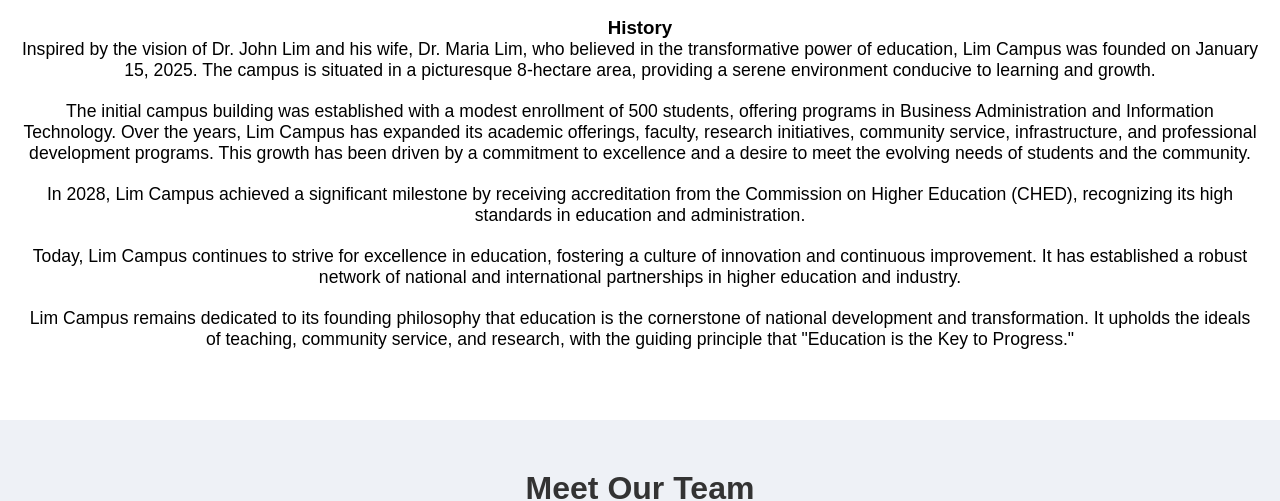
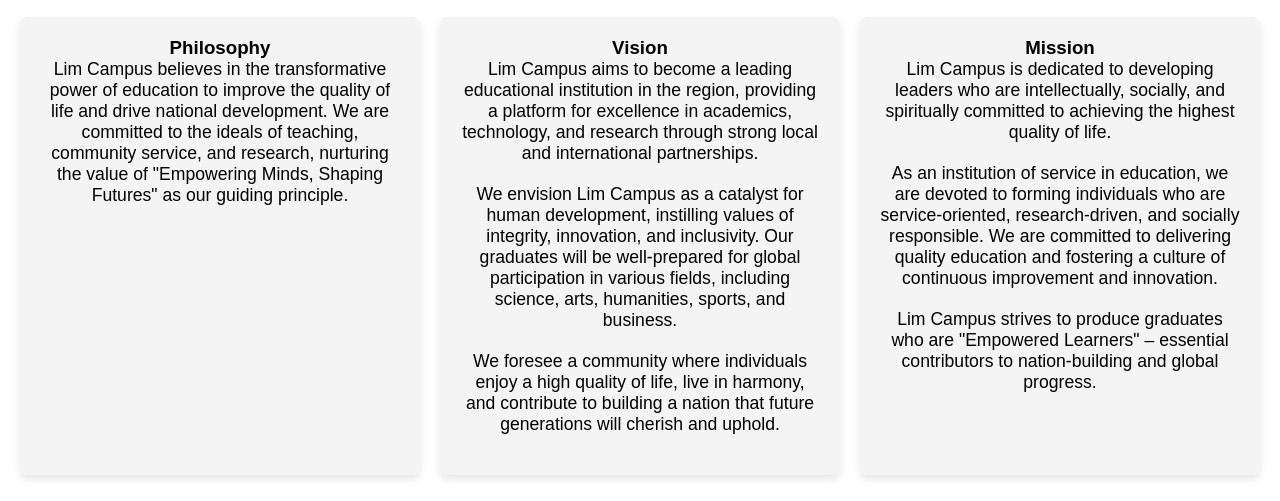
Before and after one commit to rhythm0914/LimCampus, a plain HTML site: page aboutus.html in a window 1280 px wide. Shown: the part 311-812 px from the top of the page. Drawn offline with Linux system fonts and the light colour scheme.

Commit message:
Add files via upload

```diff
--- a/aboutus.html
+++ b/aboutus.html
@@ -39,12 +39,24 @@
 <!-- About Section -->
 <section class="about">
     <h2>About the University</h2>
-    <h3>History</h3>
-    <p>Inspired by the vision of Dr. John Lim and his wife, Dr. Maria Lim, who believed in the transformative power of education, Lim Campus was founded on January 15, 2025. The campus is situated in a picturesque 8-hectare area, providing a serene environment conducive to learning and growth.</p>
-    <p>The initial campus building was established with a modest enrollment of 500 students, offering programs in Business Administration and Information Technology. Over the years, Lim Campus has expanded its academic offerings, faculty, research initiatives, community service, infrastructure, and professional development programs. This growth has been driven by a commitment to excellence and a desire to meet the evolving needs of students and the community.</p>
-    <p>In 2028, Lim Campus achieved a significant milestone by receiving accreditation from the Commission on Higher Education (CHED), recognizing its high standards in education and administration.</p>
-    <p>Today, Lim Campus continues to strive for excellence in education, fostering a culture of innovation and continuous improvement. It has established a robust network of national and international partnerships in higher education and industry.</p>
-    <p>Lim Campus remains dedicated to its founding philosophy that education is the cornerstone of national development and transformation. It upholds the ideals of teaching, community service, and research, with the guiding principle that "Education is the Key to Progress."</p>
+    <div class="about-grid">
+        <div class="about-item">
+           <h3>Philosophy</h3>
+            <p>Lim Campus believes in the transformative power of education to improve the quality of life and drive national development. We are committed to the ideals of teaching, community service, and research, nurturing the value of "Empowering Minds, Shaping Futures" as our guiding principle.</p>
+        </div>
+        <div class="about-item">
+            <h3>Vision</h3>
+            <p>Lim Campus aims to become a leading educational institution in the region, providing a platform for excellence in academics, technology, and research through strong local and international partnerships.</p>
+            <p>We envision Lim Campus as a catalyst for human development, instilling values of integrity, innovation, and inclusivity. Our graduates will be well-prepared for global participation in various fields, including science, arts, humanities, sports, and business.</p>
+            <p>We foresee a community where individuals enjoy a high quality of life, live in harmony, and contribute to building a nation that future generations will cherish and uphold.</p>
+        </div>
+        <div class="about-item">
+            <h3>Mission</h3>
+            <p>Lim Campus is dedicated to developing leaders who are intellectually, socially, and spiritually committed to achieving the highest quality of life.</p>
+            <p>As an institution of service in education, we are devoted to forming individuals who are service-oriented, research-driven, and socially responsible. We are committed to delivering quality education and fostering a culture of continuous improvement and innovation.</p>
+            <p>Lim Campus strives to produce graduates who are "Empowered Learners" – essential contributors to nation-building and global progress.</p>
+        </div>
+    </div>
 </section>
 
 <!-- Meet the Team -->
@@ -73,6 +85,7 @@
 <section class="cta">
     <h2>Join Us Today!</h2>
     <p>Be part of a growing community that values education and innovation.</p>
+
     <a href="contactus.html"><button class="login">Contact Us</button></a>
 </section>
 
--- a/styles.css
+++ b/styles.css
@@ -172,6 +172,29 @@ footer {
     border-radius: 8px;
     width: 250px;
     box-shadow: 0px 4px 8px rgba(0, 0, 0, 0.2);
+}
+/* About Section */
+.about {
+    padding: 50px 20px;
+    background-color: white;
+}
+
+.about h2 {
+    font-size: 2em;
+    margin-bottom: 20px;
+}
+
+.about-grid {
+    display: grid;
+    grid-template-columns: repeat(auto-fit, minmax(250px, 1fr));
+    gap: 20px;
+}
+
+.about-item {
+    background: #f4f4f4;
+    padding: 20px;
+    border-radius: 8px;
+    box-shadow: 0px 4px 8px rgba(0, 0, 0, 0.1);
 }
 
 /* Team Section */
```
